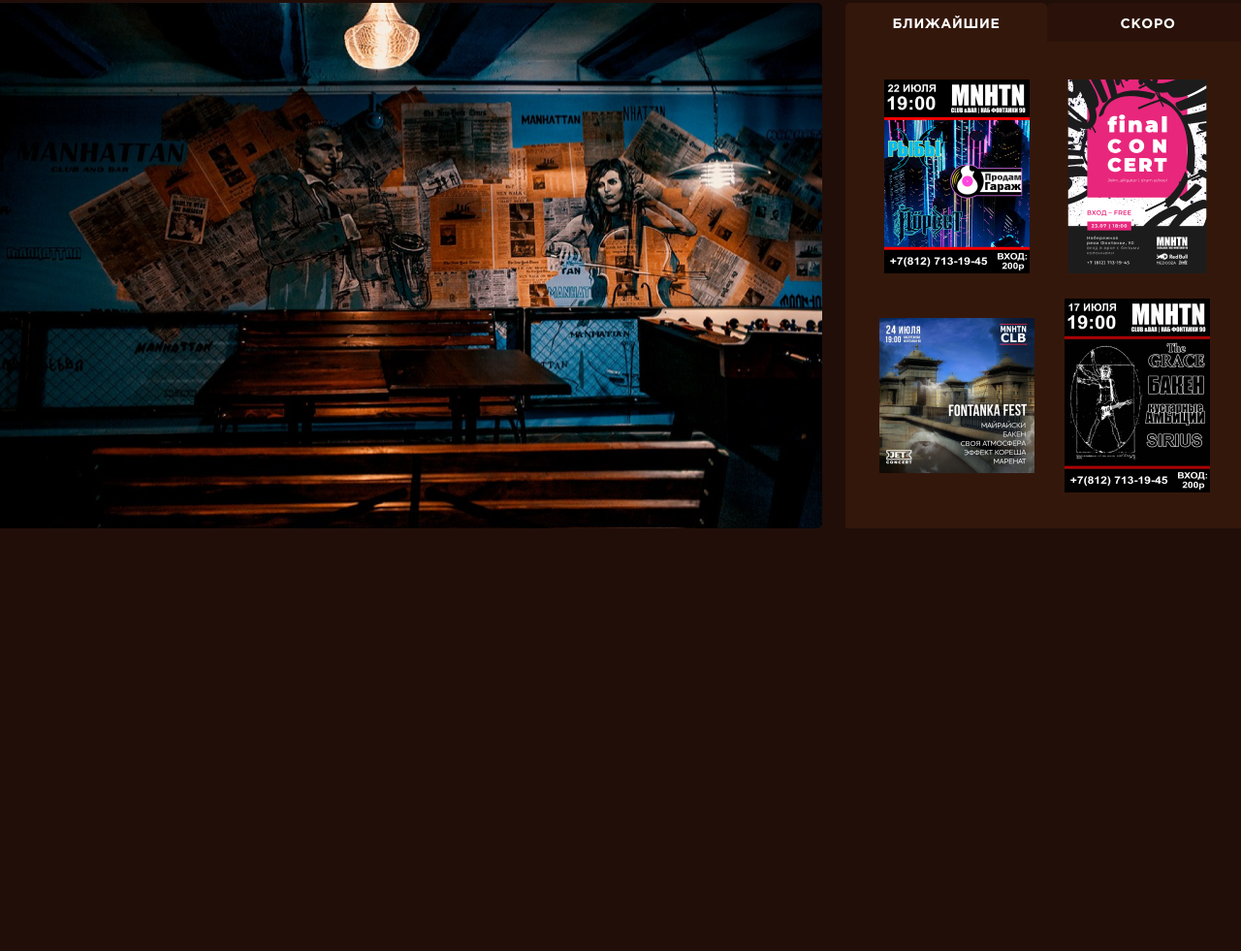
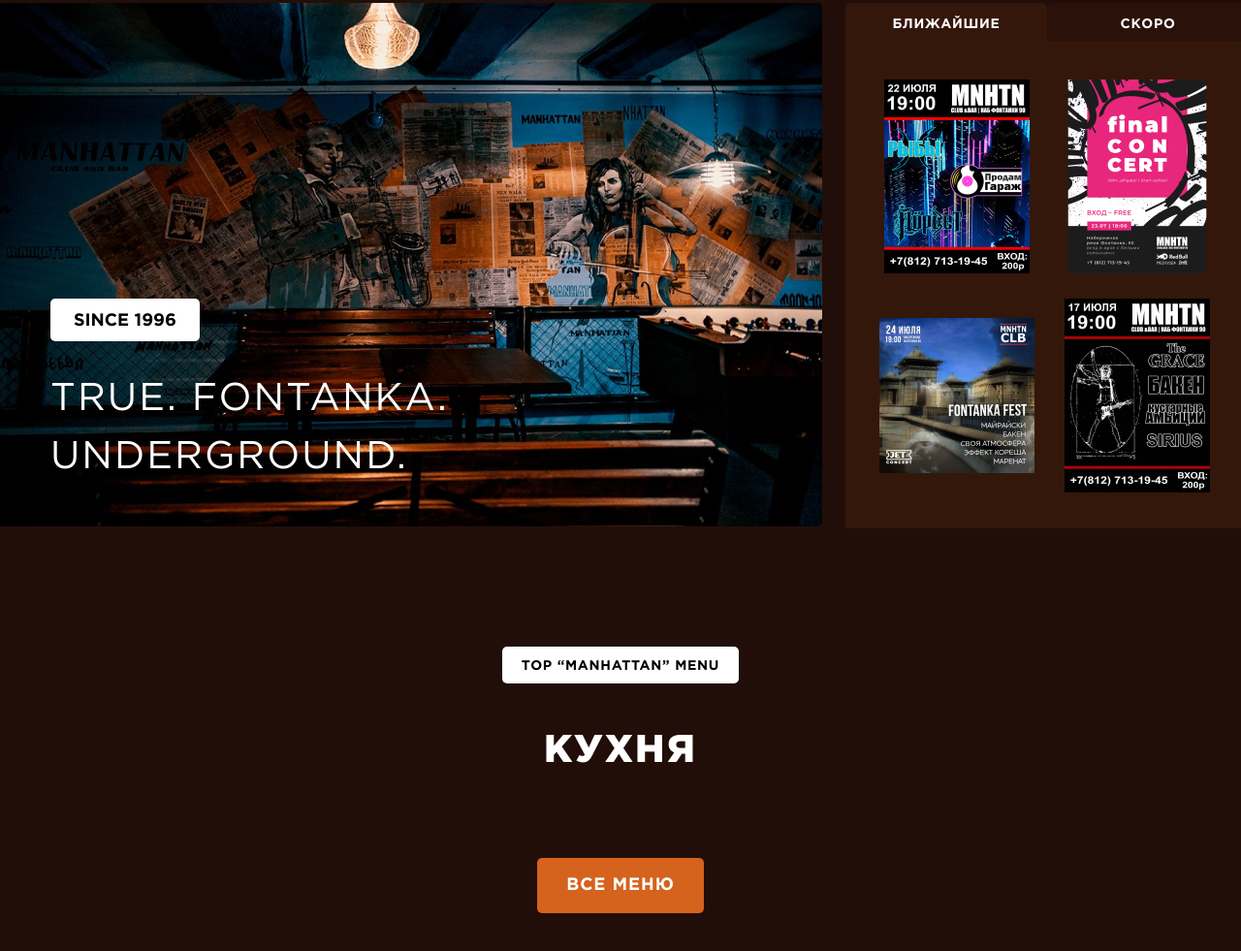
Before and after one commit to Dustikdev/landing, a plain HTML site: page index.html in a window 1280 px wide. Shown: the part 135-1116 px from the top of the page at 97% size. Before the commit the page ends 800 px from the top, so only its background shows below. Drawn offline with Linux system fonts and the light colour scheme.

Commit message:
begin 2nd section

```diff
--- a/_common.scss
+++ b/_common.scss
@@ -1,6 +1,7 @@
 $main-font: "Gotham Pro", sans-serif;
 $secondary-font: "Stolzl", monospace;
 $button-color: #d5621d;
+$slider-color: #d5621d;
 
 * {
   box-sizing: border-box;
@@ -18,7 +19,13 @@ a {
   padding: 15px 30px;
   border-radius: 5px;
   &.fill {
+    display: inline-block;
     background-color: $button-color;
+    font-family: $main-font;
+    font-size: 18px;
+    font-weight: 700;
+    line-height: 27px;
+    letter-spacing: 0.05em;
   }
   &.unfill {
     border: 2px solid $button-color;
@@ -30,6 +37,38 @@ a {
   }
 }
 .container {
-    max-width: 1296px;
-    margin: 0 auto;
-  }
+  max-width: 1296px;
+  margin: 0 auto;
+  margin-bottom: 150px;
+}
+
+.leads {
+  display: inline-block;
+  font-family: Gotham Pro;
+  letter-spacing: 0.05em;
+  background-color: white;
+  color: black;
+  font-size: 14px;
+  font-weight: 700;
+  line-height: 21px;
+  padding: 10px 20px 7px 20px;
+  border-radius: 5px;
+  text-align: center;
+  text-transform: uppercase;
+}
+
+h2 {
+  text-transform: uppercase;
+  font-family: Gotham Pro;
+  font-size: 40px;
+  font-weight: 900;
+  line-height: 60px;
+  letter-spacing: 0.05em;
+}
+
+.slider {
+  width: 50px;
+  height: 50px;
+  border-radius: 5px;
+  background-color: $slider-color;
+}
--- a/index.html
+++ b/index.html
@@ -23,7 +23,11 @@
         <a href="#" class="btn unfill">Бронирование</a>
     </header>
     <section id="hero" class="container">
-        <img src="./assets/heroImage.png" alt="heroImage">
+        <div class="left-side">
+            <img src="./assets/heroImage.png" alt="heroImage">
+            <div class="div-since">since 1996</div>
+            <span>True. Fontanka.<br>Underground.</span>
+        </div>
         <div>
             <div class="tabs">
                 <div class="tab">ближайшие</div>
@@ -37,6 +41,16 @@
             </div>
         </div>
     </section>
+    <section id="menu" class="container">
+        <div class="section-header">
+            <div class="leads">Top “Manhattan” menu</div>
+            <h2>кухня</h2>
+        </div>
+        <div class="section-footer">
+            <div class="btn fill">все меню</div>
+        </div>
+
+    </section>
 
 
 </body>
--- a/main.scss
+++ b/main.scss
@@ -5,6 +5,7 @@
   display: flex;
   justify-content: center;
   gap: 24px;
+  margin-bottom: 120px;
 
   .tabs {
     display: flex;
@@ -37,4 +38,51 @@
   .right-tab {
     background-color: #d5621d0d;
   }
+  .left-side {
+    font-family: Gotham Pro;
+    position: relative;
+
+    .div-since {
+      position: absolute;
+      bottom: 195px;
+      left: 60px;
+      background-color: white;
+      color: black;
+      font-size: 18px;
+      font-weight: 700;
+      line-height: 27px;
+      width: 154px;
+      height: 44px;
+      padding: 10px 20px 7px 20px;
+      border-radius: 5px;
+      text-align: center;
+      text-transform: uppercase;
+    }
+
+    span {
+      position: absolute;
+      bottom: 45px;
+      left: 60px;
+      text-transform: uppercase;
+      font-size: 40px;
+      font-weight: 400;
+      line-height: 60px;
+      letter-spacing: 0.05em;
+    }
+  }
 }
+
+#menu {
+
+h2 {
+    padding: 40px 0 80px 0;
+}
+
+.section-header {
+    text-align: center;
+}
+.section-footer {
+    text-align: center;
+}
+
+}
```
Also changed, not shown: main.css, 1 other file.
